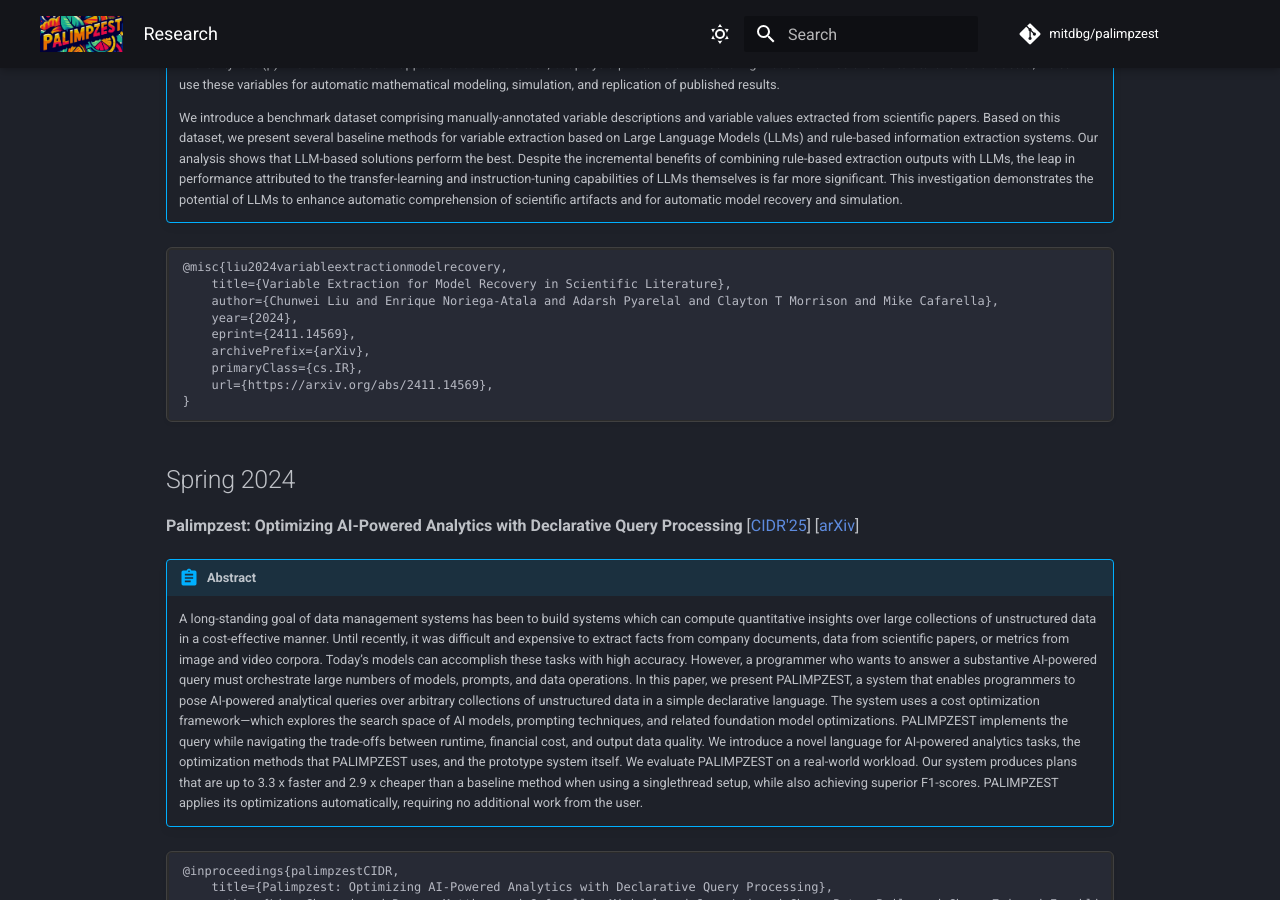
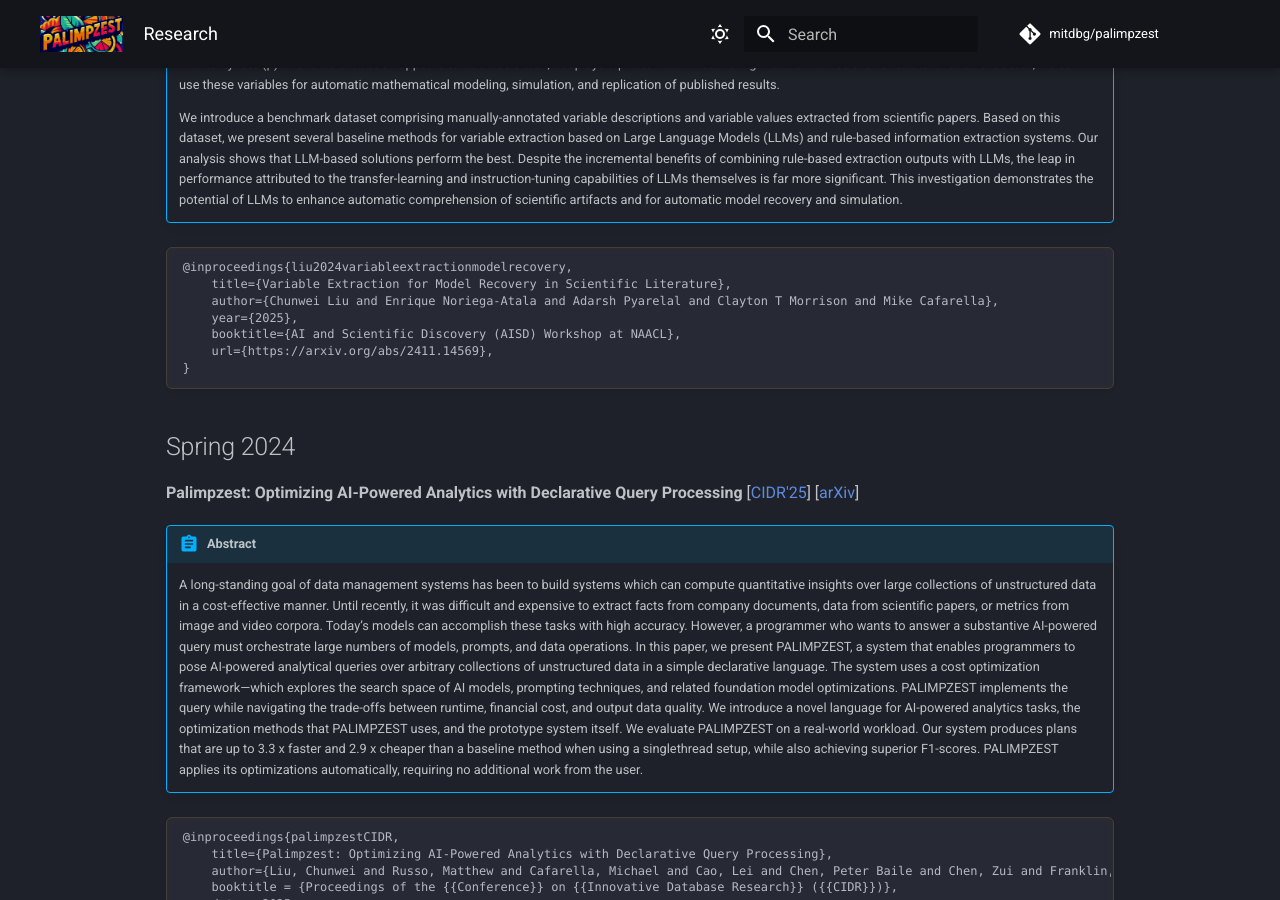
Before and after one commit to mitdbg/palimpzest, an MkDocs documentation site: the page built from docs/docs/research.md, in a window 1280 px wide and 900 px high, scrolled down 996 px. Built offline with MkDocs 1.6.1 and Material for MkDocs 9.7.7, drawn with Linux system fonts in a browser that asks for light colours; comment, search, counter and statistics services are not loaded.

Commit message:
Update research.md (#160)
AISD @ NAACL 2025

````diff
--- a/docs/docs/research.md
+++ b/docs/docs/research.md
@@ -40,13 +40,11 @@ Winter 2025
     We introduce a benchmark dataset comprising manually-annotated variable descriptions and variable values extracted from scientific papers. Based on this dataset, we present several baseline methods for variable extraction based on Large Language Models (LLMs) and rule-based information extraction systems. Our analysis shows that LLM-based solutions perform the best. Despite the incremental benefits of combining rule-based extraction outputs with LLMs, the leap in performance attributed to the transfer-learning and instruction-tuning capabilities of LLMs themselves is far more significant. This investigation demonstrates the potential of LLMs to enhance automatic comprehension of scientific artifacts and for automatic model recovery and simulation.
 
 ```
-@misc{liu2024variableextractionmodelrecovery,
+@inproceedings{liu2024variableextractionmodelrecovery,
     title={Variable Extraction for Model Recovery in Scientific Literature},
     author={Chunwei Liu and Enrique Noriega-Atala and Adarsh Pyarelal and Clayton T Morrison and Mike Cafarella},
-    year={2024},
-    eprint={2411.14569},
-    archivePrefix={arXiv},
-    primaryClass={cs.IR},
+    year={2025},
+    booktitle={AI and Scientific Discovery (AISD) Workshop at NAACL},
     url={https://arxiv.org/abs/2411.14569},
 }
 ```
````
